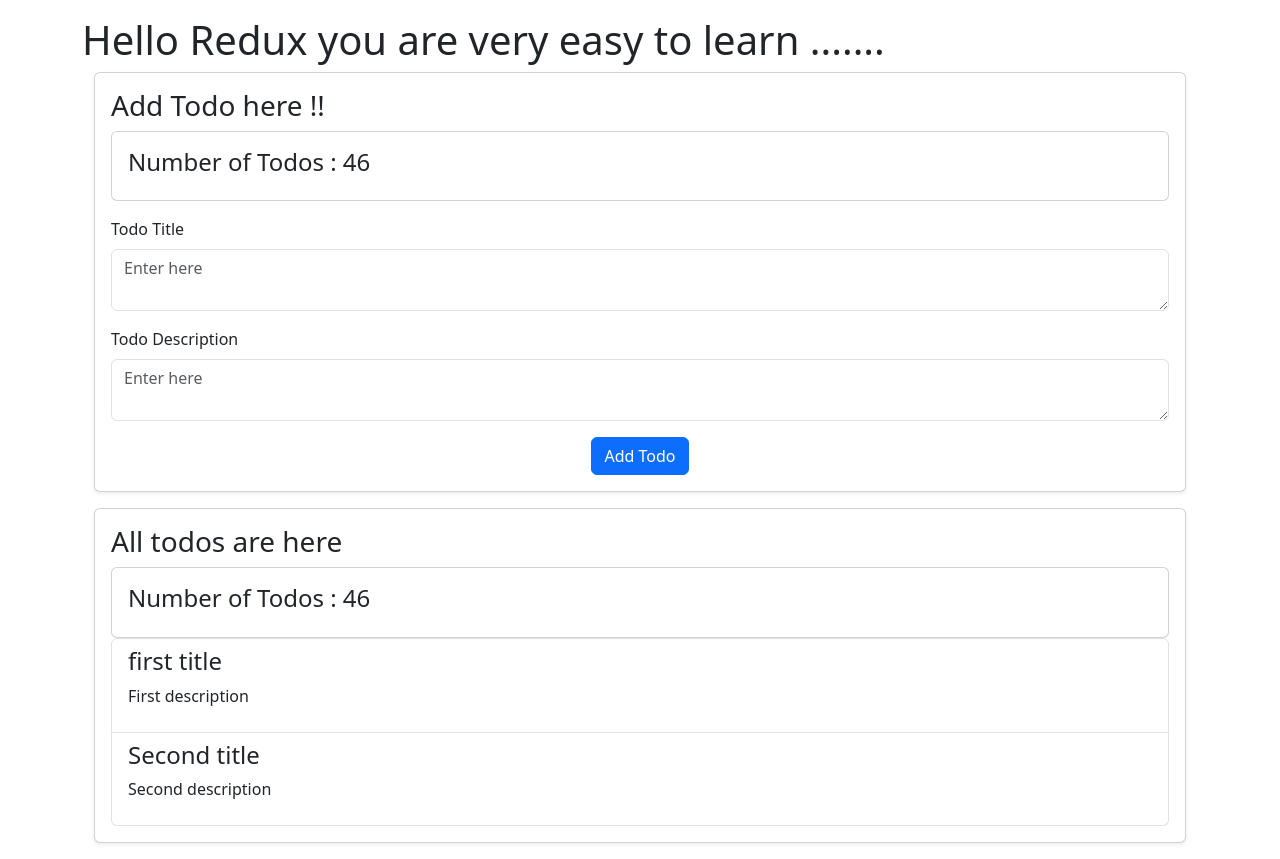
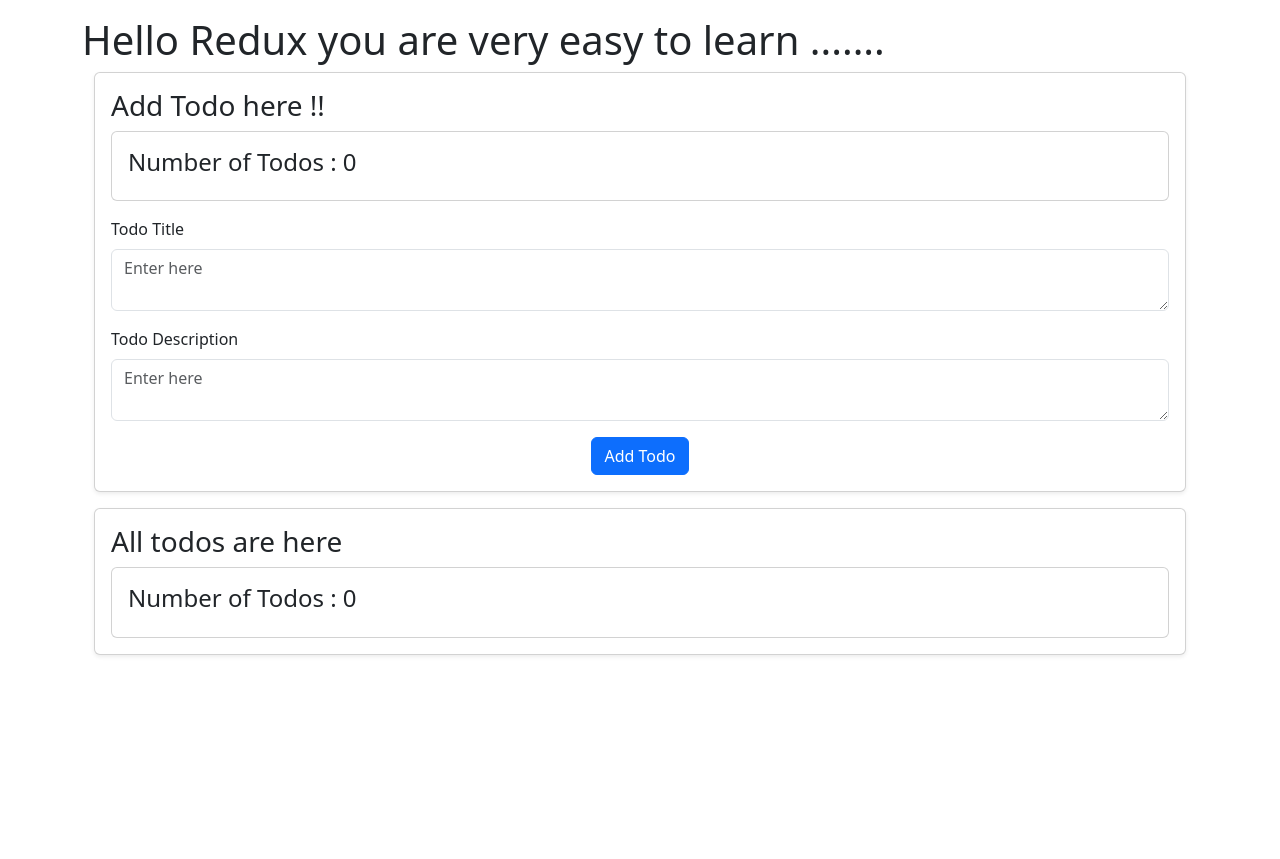
Before and after one commit to VaibhavBomle/react-redux, a React (Create React App) app in the folder react-redux/: page / in a window 1280 px wide. After the commit the page ends 800 px from the top, so only its background shows below. Built offline with nearby package versions, Linux system fonts and the light colour scheme.

Commit message:
Implemented  connet mapStateToProps mapDispatchToProps

```diff
--- a/react-redux/src/components/AddTodo.js
+++ b/react-redux/src/components/AddTodo.js
@@ -2,6 +2,7 @@
 import { Form, Card, Container, Row, Col, Button } from "react-bootstrap";
 import DisplayCount from './DisplayCount';
 import {addTodo} from '../redux/action/todo'
+import { connect } from "react-redux";
 
 
 const AddTodo = ({addTodo}) => {
@@ -77,7 +78,7 @@
 const mapStateToProps=(store) =>({})
 
 const mapDispatchToProps=(dispatch) =>({
-    addTodo :(todo)=(dispatch(addTodo(todo)))
+    addTodo :(todo)=>(dispatch(addTodo(todo)))
 })
 
-export default AddTodo;
+export default connect(mapStateToProps,mapDispatchToProps) (AddTodo);
--- a/react-redux/src/components/DisplayCount.js
+++ b/react-redux/src/components/DisplayCount.js
@@ -1,14 +1,22 @@
 import React from 'react'
 import { Card } from 'react-bootstrap'
+import { connect } from "react-redux";
 
-const DisplayCount = () => {
+const DisplayCount = ({todos}) => {
+  console.log("todos : ",todos)
   return (
-   <Card>
+   <Card className = 'shadow-sm-border-border-o'>
     <Card.Body>
-      <h4>Number of Todos : 46</h4>
+      <h4>Number of Todos : {todos.length}</h4>
     </Card.Body>
    </Card>
   )
 }
 
-export default DisplayCount
+const mapStateToProps=(state)=>({
+  todos: state.todos
+})
+
+const mapDispatchToProps = (dispatch)=>({})
+
+export default connect(mapStateToProps,mapDispatchToProps)(DisplayCount);
--- a/react-redux/src/components/DisplayTodos.js
+++ b/react-redux/src/components/DisplayTodos.js
@@ -1,20 +1,12 @@
 import React,{useState} from 'react';
 import { Card, Container, Row, Col, Button, ListGroup } from "react-bootstrap";
 import DisplayCount from './DisplayCount';
+import { connect } from 'react-redux';
 
 
-const DisplayTodos = () => {
+const DisplayTodos = ({todos}) => {
 
-  const [todos,setTodos] = useState([
-    {
-       title : "first title",
-       description : "First description"
-    },
-    {
-      title : "Second title",
-      description : "Second description"
-    }
-  ])
+
   return (
     <Container>
       <Row>
@@ -43,4 +35,10 @@
   )
 }
 
-export default DisplayTodos
+const mapStateToProps = (state)=>{
+  return {todos: state.todos}
+}
+
+const mapDispatchToProps = (dispatch)=>({})
+
+export default connect(mapStateToProps,mapDispatchToProps) (DisplayTodos)
--- a/react-redux/src/redux/reducers/todo-reducer.js
+++ b/react-redux/src/redux/reducers/todo-reducer.js
@@ -7,6 +7,7 @@
     switch (action.type) {
         case ADD_TODO:
             // Add todo
+            console.log("Adding Todo...")
             return [...state, action.payload];
         case DELETE_TODO:
             // Delete todo
--- a/react-redux/src/redux/store.js
+++ b/react-redux/src/redux/store.js
@@ -1,6 +1,6 @@
 import {createStore,combineReducers} from "redux";
 import todoReducer from './reducers/todo-reducer'
 
-const rootReducer = combineReducers({todoReducer,})
+const rootReducer = combineReducers({todos:todoReducer,})
 const store =  createStore(rootReducer)
 export default store;
```
